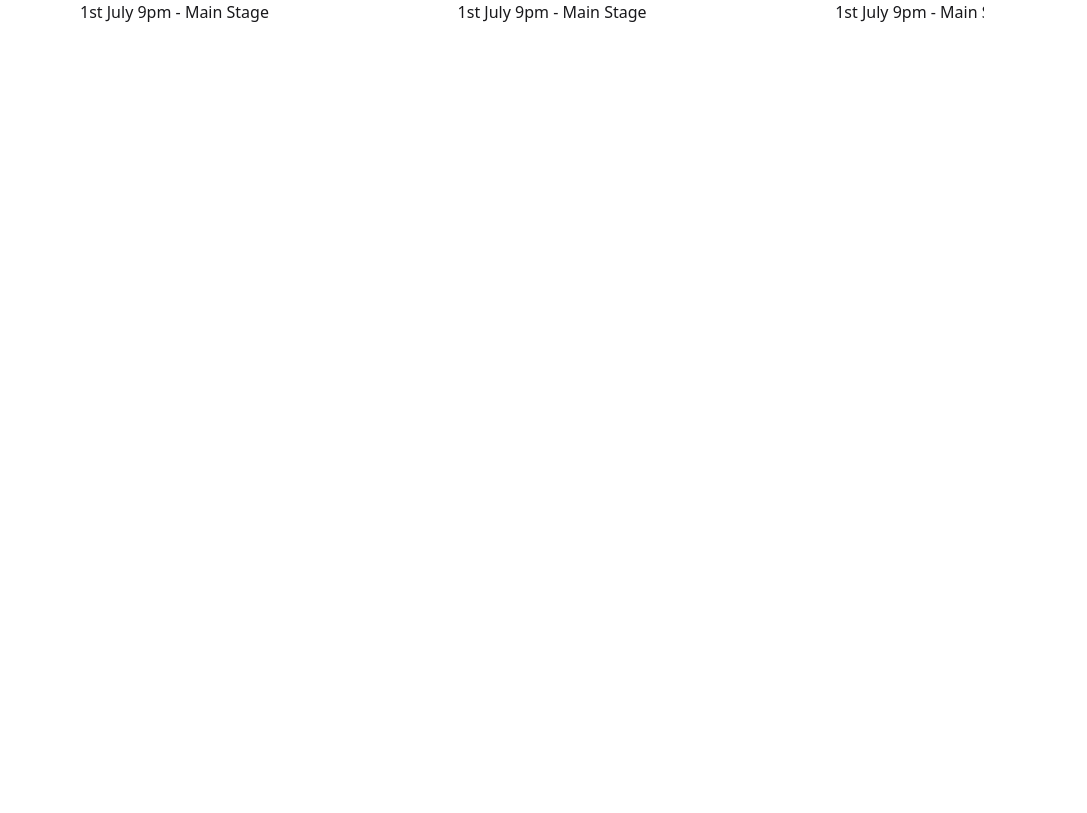
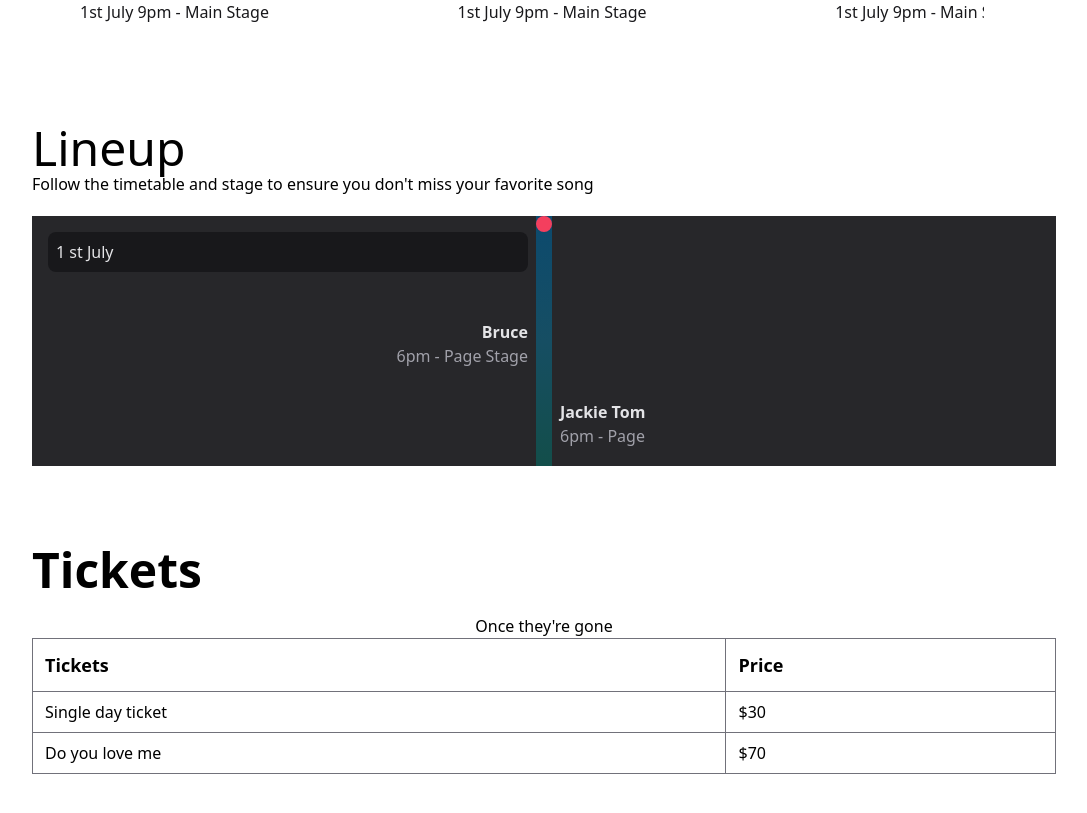
Before and after one commit to Bruce-CodeMan/music_tailwindcss, a React (Vite) app: page / in a window 1280 px wide. Shown: the part 1207-2020 px from the top of the page, without its empty margins (96-1183 px from the left). Before the commit the page ends 1251 px from the top, so only its background shows below. Built offline with nearby package versions, Linux system fonts and the light colour scheme.

Commit message:
finish the project

```diff
--- a/src/App.tsx
+++ b/src/App.tsx
@@ -8,7 +8,8 @@
 import Header from "./containers/Header"
 import Content from "./containers/Content"
 import Headlines from "./containers/Headlines"
-
+import Lineup from "./containers/Lineup"
+import Ticket from "./containers/Ticket"
 
 function App() {
 
@@ -17,6 +18,8 @@ function App() {
       <Header />
       <Content />
       <Headlines />
+      <Lineup />
+      <Ticket />
     </div>
 
   )
--- a/src/containers/Header/index.tsx
+++ b/src/containers/Header/index.tsx
@@ -24,7 +24,7 @@ const Header = () => {
     <>
       <div
         onClick={() => darkModeHandler()}
-        className="fixed top-24 right-5 inline-block w-12 cursor-pointer rounded-lg bg-white text-3xl"
+        className="fixed z-10 top-24 right-5 inline-block w-12 cursor-pointer rounded-lg bg-white text-3xl"
       >
         <SunIcon className="dark:hidden h-12 w-12 p-2"/>
         <MoonIcon className="hidden dark:inline w-12 h-12 p-2"/>
--- /dev/null
+++ b/src/containers/Lineup/index.tsx
@@ -0,0 +1,43 @@
+/*
+ * @Date: 2023-07-19 14:02:07
+ * @Author: Bruce Hsu
+ * @Description:
+ */
+const Lineup = () => {
+    return (
+        <div className="mt-20 mx-auto max-w-screen-lg">
+            <h2 className="text-5xl dark:text-zinc-100">Lineup</h2>
+            <p className="dark:text-zinc-100">Follow the timetable and stage to ensure you don't miss your favorite song</p>
+            <div className="relative mt-5 bg-zinc-800 text-zinc-200 h-[250px]">
+                {/* middle line */}
+                <div className="absolute top-0 left-1/2 w-4 -ml-[8px] h-full bg-gradient-to-b from-sky-900 via-cyan-900 to-teal-900">
+                    {/* red point */}
+                    <div className="sticky top-1/2">
+                        <div className="relative h-4 w-4">
+                            <div className="bg-rose-500 rounded-full relative h-4 w-4"></div>
+                        </div>
+                    </div>
+                </div>
+                {/* content */}
+                <div className="grid grid-cols-2 gap-8">
+                    <div>
+                        <h4 className="p-2 my-4 rounded-lg bg-zinc-900 ml-4">1 st July</h4>
+                    </div>
+                    <div></div>
+                    <div className="text-right">
+                        <div className="font-bold">Bruce</div>
+                        <div className="text-zinc-400">6pm - Page Stage</div>
+                    </div>
+                    <div></div>
+                    <div></div>
+                    <div>
+                        <div className="font-bold">Jackie Tom</div>
+                        <div className="text-zinc-400">6pm - Page</div>
+                    </div>
+                </div>
+            </div>
+        </div>
+    )
+}
+
+export default Lineup;
--- /dev/null
+++ b/src/containers/Ticket/index.tsx
@@ -0,0 +1,34 @@
+/*
+ * @Date: 2023-07-19 13:42:21
+ * @Author: Bruce Hsu
+ * @Description:
+ */
+const Ticket = () => {
+    return (
+      <div className="mt-20 mx-auto max-w-screen-lg">
+        <h2 className="text-5xl font-bold dark:text-zinc-100">Tickets</h2>
+        <table className="mt-5 table w-full border border-zinc-500 border-collapse">
+          <thead className="text-lg font-bold">
+            <td className="border border-zinc-500 p-3 dark:text-zinc-100">Tickets</td>
+            <td className="border border-zinc-500 p-3 dark:text-zinc-100">Price</td>
+          </thead>
+          <tbody>
+            <tr>
+              <td className="border border-zinc-500 py-2 px-3 dark:text-zinc-100">Single day ticket</td>
+              <td className="border border-zinc-500 py-2 px-3 dark:text-zinc-100">$30</td>
+            </tr>
+            <tr>
+              <td className="border border-zinc-500 py-2 px-3 dark:text-zinc-100">Do you love me</td>
+              <td className="border border-zinc-500 py-2 px-3 dark:text-zinc-100">$70</td>
+            </tr>
+          </tbody>
+          <caption className="dark:text-zinc-100">
+            Once they're gone
+          </caption>
+        </table>
+        <div className="mt-50 h-[300px]"></div>
+      </div>
+    )
+}
+
+export default Ticket;
```
